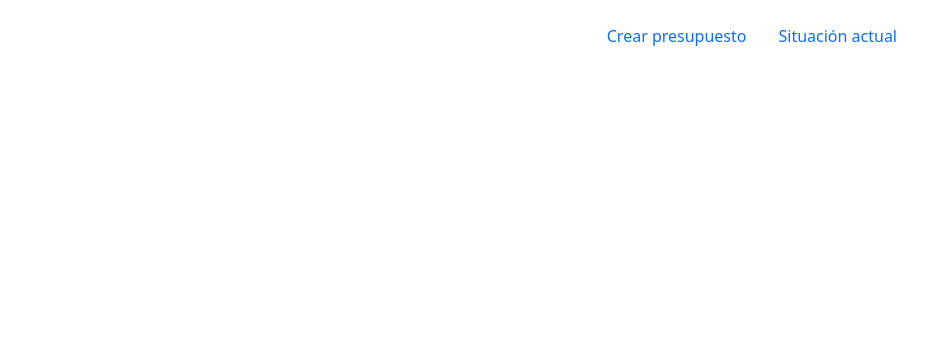
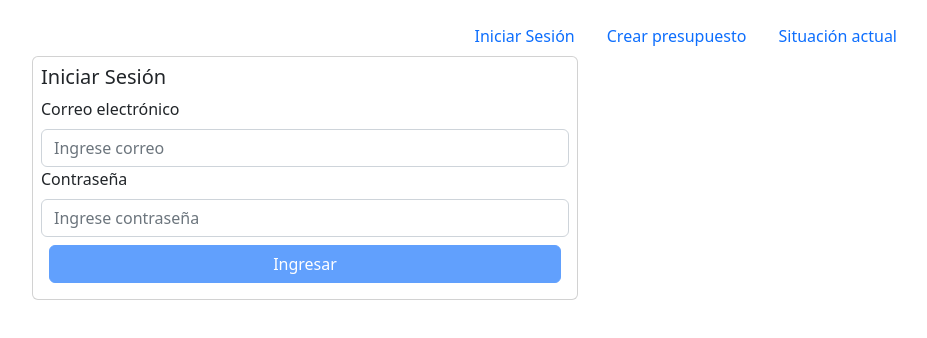
Before and after one commit to juanicortesl/glou-test, a React (Create React App) app: page /login in a window 1280 px wide. Shown: the top 338 px of the page, without its empty margins (335-1262 px from the left). Built offline with nearby package versions, Linux system fonts and the light colour scheme.

Commit message:
feat(login): create login screen and save token

```diff
--- a/src/App.js
+++ b/src/App.js
@@ -3,12 +3,18 @@ import { BrowserRouter as Router, Routes, Route, Link } from "react-router-dom";
 import BudgetsCreate from "./BudgetsCreate";
 import Nav from "react-bootstrap/Nav";
 import BudgetsResult from "./BudgetsResult";
+import Login from "./Login";
 
 function App() {
   return (
     <Router>
       <div className="App">
         <Nav className="justify-content-end" variant="pills">
+          <Nav.Item>
+            <Nav.Link href="/login" eventKey="result">
+              Iniciar Sesión
+            </Nav.Link>
+          </Nav.Item>
           <Nav.Item>
             <Nav.Link href="/create" eventKey="create">
               Crear presupuesto
@@ -21,6 +27,7 @@ function App() {
           </Nav.Item>
         </Nav>
         <Routes>
+          <Route path="/login" element={<Login />}></Route>
           <Route path="/create" element={<BudgetsCreate />}></Route>
           <Route path="/result" element={<BudgetsResult />}></Route>
         </Routes>
--- a/src/BudgetsCreate.js
+++ b/src/BudgetsCreate.js
@@ -11,7 +11,6 @@ import basicBudgets from "./data/basicBudgets";
 function BudgetsCreate() {
   const [budgets, setBudgets] = React.useState(basicBudgets);
   const [budgetName, setBudgetName] = React.useState("");
-  const [accessToken, setAccessToken] = React.useState("");
 
   const navigate = useNavigate();
 
@@ -26,12 +25,13 @@ function BudgetsCreate() {
       name: budgetName,
       rows: budgets,
     };
+    const token = localStorage.getItem("accessToken");
     fetch("https://glou-back.herokuapp.com/budgets", {
       method: "POST",
       body: JSON.stringify(body),
       headers: {
         "Content-type": "application/json; charset=UTF-8",
-        Authorization: `Bearer ${accessToken}`,
+        Authorization: `Bearer ${token}`,
       },
     })
       .then((response) => response.json())
@@ -63,26 +63,11 @@ function BudgetsCreate() {
                     />
                   </td>
                 </tr>
-                <tr>
-                  <td>Access token</td>
-                  <td>
-                    <Form.Control
-                      type="text"
-                      onChange={(event) => {
-                        setAccessToken(event.target.value);
-                      }}
-                    />
-                  </td>
-                </tr>
               </tbody>
             </table>
           </Col>
           <Col>
-            <Button
-              variant="primary"
-              onClick={handleSubmit}
-              disabled={!accessToken}
-            >
+            <Button variant="primary" onClick={handleSubmit}>
               Guardar
             </Button>{" "}
           </Col>
--- /dev/null
+++ b/src/Login.js
@@ -0,0 +1,82 @@
+import React from "react";
+import { useNavigate } from "react-router-dom";
+import "./App.css";
+import Card from "react-bootstrap/Card";
+import Container from "react-bootstrap/Container";
+import Row from "react-bootstrap/Row";
+import Col from "react-bootstrap/Col";
+import Form from "react-bootstrap/Form";
+import Button from "react-bootstrap/Button";
+
+function Login() {
+  const [email, setEmail] = React.useState("");
+  const [password, setPassword] = React.useState("");
+  const navigate = useNavigate();
+  const handleSubmit = () => {
+    const body = {
+      password: password,
+      email: email,
+    };
+    fetch("https://glou-back.herokuapp.com/auth", {
+      method: "POST",
+      body: JSON.stringify(body),
+      headers: {
+        "Content-type": "application/json; charset=UTF-8",
+      },
+    })
+      .then((response) => response.json())
+      .then((json) => {
+        localStorage.setItem("accessToken", json.accessToken);
+        navigate("/create");
+      })
+      .catch((err) => {
+        console.log(err, "error");
+        alert("Error en la request, revisa los valores ingresados");
+      });
+  };
+  return (
+    <div>
+      <Container>
+        <Row className="justify-content-center">
+          <Col md={6}>
+            <Card className="p-2">
+              <Card.Title>Iniciar Sesión</Card.Title>
+
+              <Form.Label>Correo electrónico</Form.Label>
+              <Form.Control
+                type="email"
+                placeholder="Ingrese correo"
+                onChange={(event) => {
+                  setEmail(event.target.value);
+                }}
+              />
+
+              <Form.Label>Contraseña</Form.Label>
+              <Form.Control
+                type="password"
+                placeholder="Ingrese contraseña"
+                onChange={(event) => {
+                  setPassword(event.target.value);
+                }}
+              />
+
+              <Button
+                variant="primary"
+                type="submit"
+                disabled={!email || !password}
+                onClick={() => {
+                  handleSubmit();
+                }}
+                className="m-2"
+              >
+                Ingresar
+              </Button>
+            </Card>
+          </Col>
+        </Row>
+      </Container>
+    </div>
+  );
+}
+
+export default Login;
```
